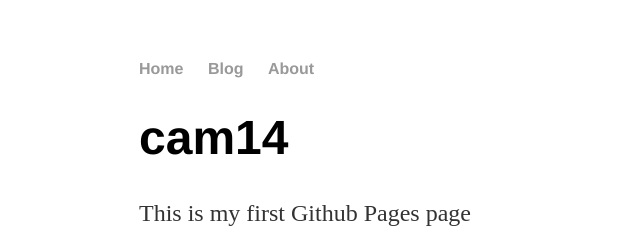
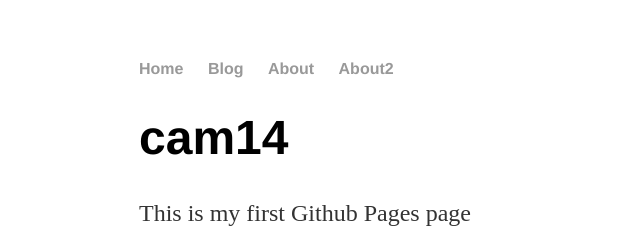
Before and after one commit to cam-14/cam-14, a Jekyll site: the page built from index.html, in a window 1280 px wide. Shown: the top 252 px of the page, without its empty margins (53-693 px from the left). Built offline with Jekyll 4.4.1, drawn with Linux system fonts in a browser that asks for light colours.

Commit message:
Update default.html

```diff
--- a/_layouts/default.html
+++ b/_layouts/default.html
@@ -11,6 +11,7 @@
 <li><a href="/">Home</a></li>
 <li><a href="/blog">Blog</a></li>
 <li><a href="/about">About</a></li> <!-- I added an extra link in the navbar -->
+<li><a href="/aboutwLayout">About2</a></li>
 </ul>
 </nav>
 <div class="container"> <!-- presumably bootstrap -->
```
